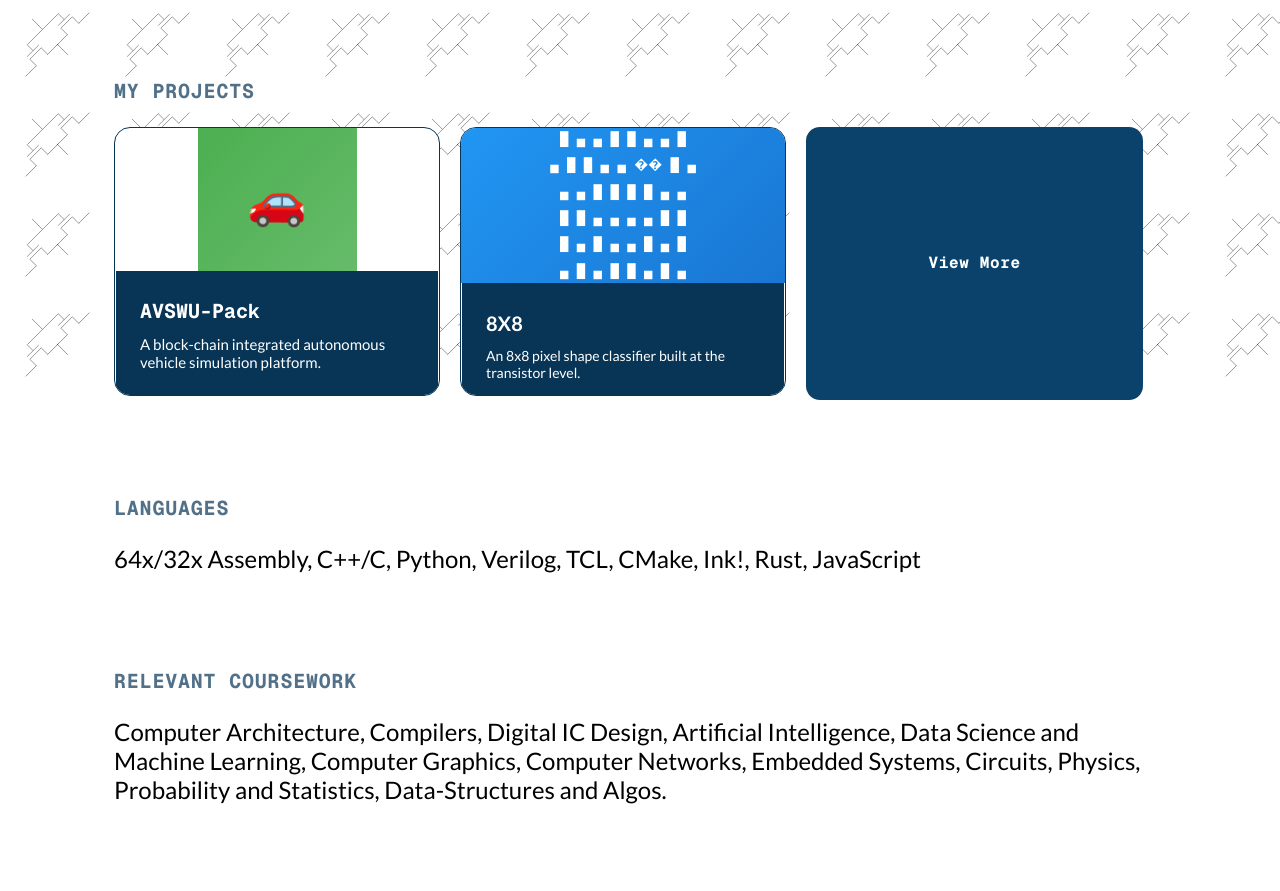
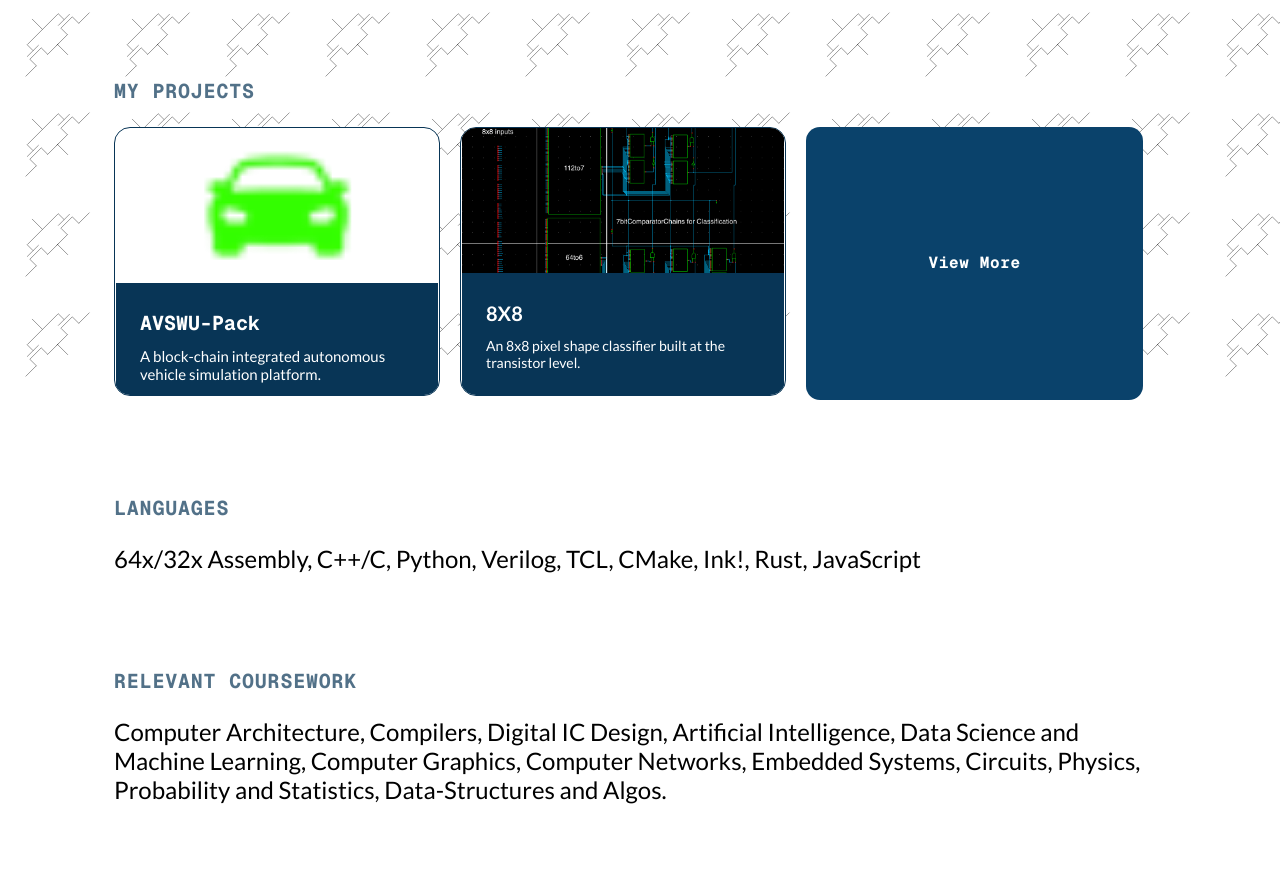
Before and after one commit to Hstrauss1/MyWebsite, a Next.js app: page / in a window 1280 px wide. Shown: the part 1220-2111 px from the top of the page. Built offline with nearby package versions, Linux system fonts and the light colour scheme; a web font is replaced by a local one.

Commit message:
slight fix

```diff
--- a/app/globals.css
+++ b/app/globals.css
@@ -209,6 +209,10 @@ body {
   transform: translateY(-2px);
   box-shadow: 0px 4px 20px var(--shadow);
 }
+.project-card:active {
+  box-shadow: 0px 4px 4px 0px rgba(0, 0, 0, 0.25) inset;
+  filter: blur(0.15px);
+}
 
 .project-image {
   width: 159px;
@@ -292,6 +296,10 @@ body {
 
 .view-more-card:hover {
   transform: translateY(-2px);
+}
+.view-more-card:active {
+  box-shadow: 0px 4px 4px 0px rgba(0, 0, 0, 0.25) inset;
+  filter: blur(0.15px);
 }
 
 .view-more-text {
--- a/app/page.tsx
+++ b/app/page.tsx
@@ -107,20 +107,27 @@ export default function Home() {
               <h2 className="section-title">MY PROJECTS</h2>
               <div className="projects-scroll">
                 {/* AVSWU-Pack Project */}
-                <Link href="/projects/avshu-pack" className="project-card">
+                <Link href="/projects/avswu-pack" className="project-card">
                   <div
                     style={{
                       width: "159px",
                       height: "155px",
                       background:
-                        "linear-gradient(135deg, #4CAF50 0%, #66BB6A 100%)",
+                        "linear-gradient(135deg,rgb(255, 255, 255) 0%,rgb(255, 255, 255) 100%)",
                       display: "flex",
                       alignItems: "center",
                       justifyContent: "center",
-                      fontSize: "48px",
                     }}
                   >
-                    🚗
+                    <img
+                      src="/projects/av_green_s.png" /* ← path to your image */
+                      alt="Car"
+                      style={{
+                        width: "100%",
+                        height: "100%",
+                        objectFit: "contain",
+                      }}
+                    />
                   </div>
                   <div className="project-bottom">
                     <div className="project-title">AVSWU-Pack</div>
@@ -135,29 +142,23 @@ export default function Home() {
                 <Link href="/projects/8x8" className="project-card">
                   <div
                     style={{
-                      width: "336px",
-                      height: "155px",
-                      background:
-                        "linear-gradient(135deg, #2196F3 0%, #1976D2 100%)",
-                      display: "flex",
-                      alignItems: "center",
-                      justifyContent: "center",
-                      color: "#fff",
-                      fontSize: "14px",
-                      fontFamily: "monospace",
-                      flexDirection: "column",
-                      gap: "4px",
+                      width: "100%", // or set fixed width/height if needed
+                      height: "200px", // or whatever height you want the image section to be
+                      overflow: "hidden",
                     }}
                   >
-                    <div>█ █ █ ▄ ▄ █ █ █</div>
-                    <div>█ ▄ ▄ █ █ ▄ ▄ █</div>
-                    <div>▄ █ █ ▄ ▄ �� █ ▄</div>
-                    <div>▄ ▄ █ █ █ █ ▄ ▄</div>
-                    <div>█ █ ▄ ▄ ▄ ▄ █ █</div>
-                    <div>█ ▄ █ ▄ ▄ █ ▄ █</div>
-                    <div>▄ █ ▄ █ █ ▄ █ ▄</div>
-                    <div>█ █ █ ▄ ▄ █ █ █</div>
+                    <img
+                      src="/projects/shape_classifier.png"
+                      alt="Classifier"
+                      style={{
+                        width: "100%",
+                        height: "100%",
+                        objectFit: "cover",
+                        display: "block",
+                      }}
+                    />
                   </div>
+
                   <div className="project-bottom">
                     <div className="project-title-lato">8X8</div>
                     <div className="project-description-small">
--- a/app/projects/page.tsx
+++ b/app/projects/page.tsx
@@ -8,7 +8,7 @@ export default function ProjectsPage() {
       description:
         "A block-chain integrated autonomous vehicle simulation platform.",
       image: "./projects/av_green_s.png",
-      link: "/projects/avshu-pack",
+      link: "/projects/avswu-pack",
       isWide: false,
     },
     {
```
Also changed, not shown: app/projects/avswu-pack/page.tsx (renamed from app/projects/avshu-pack/page.tsx).
